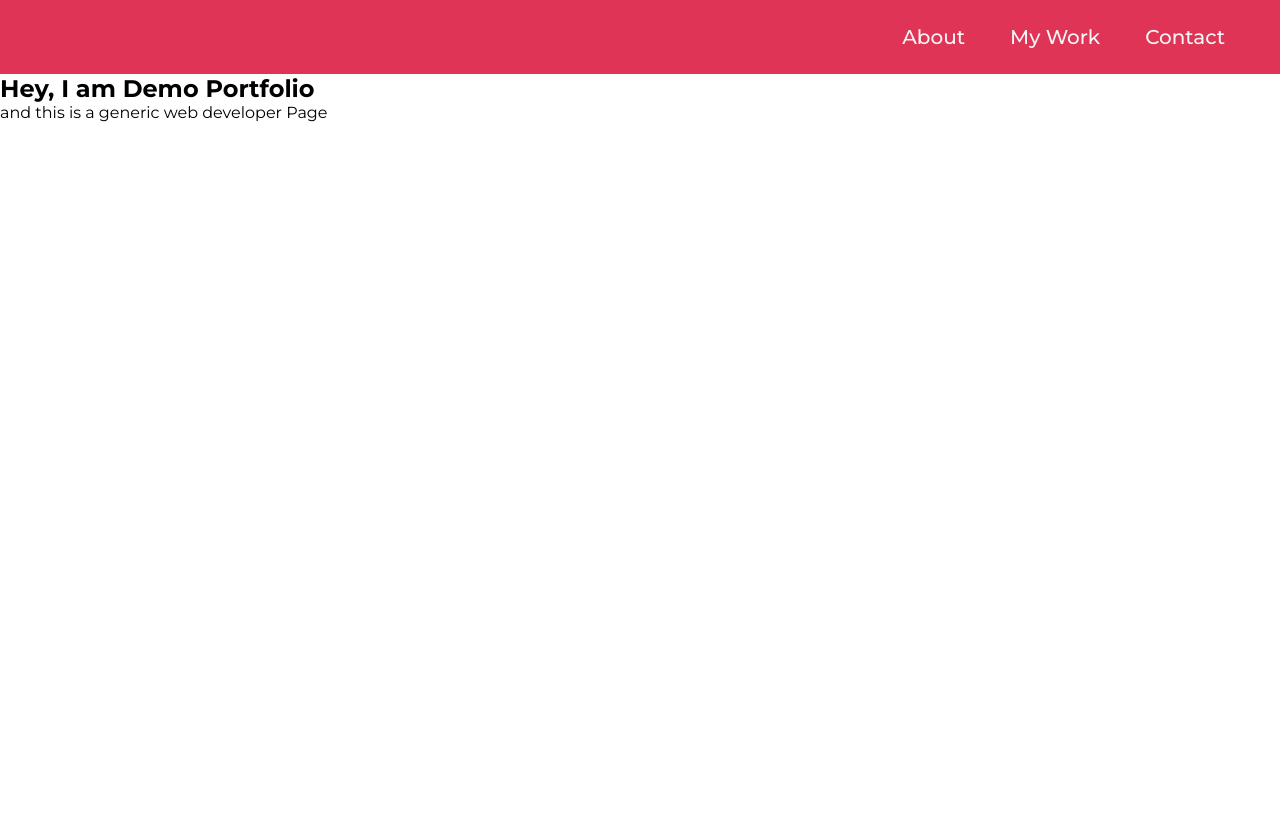
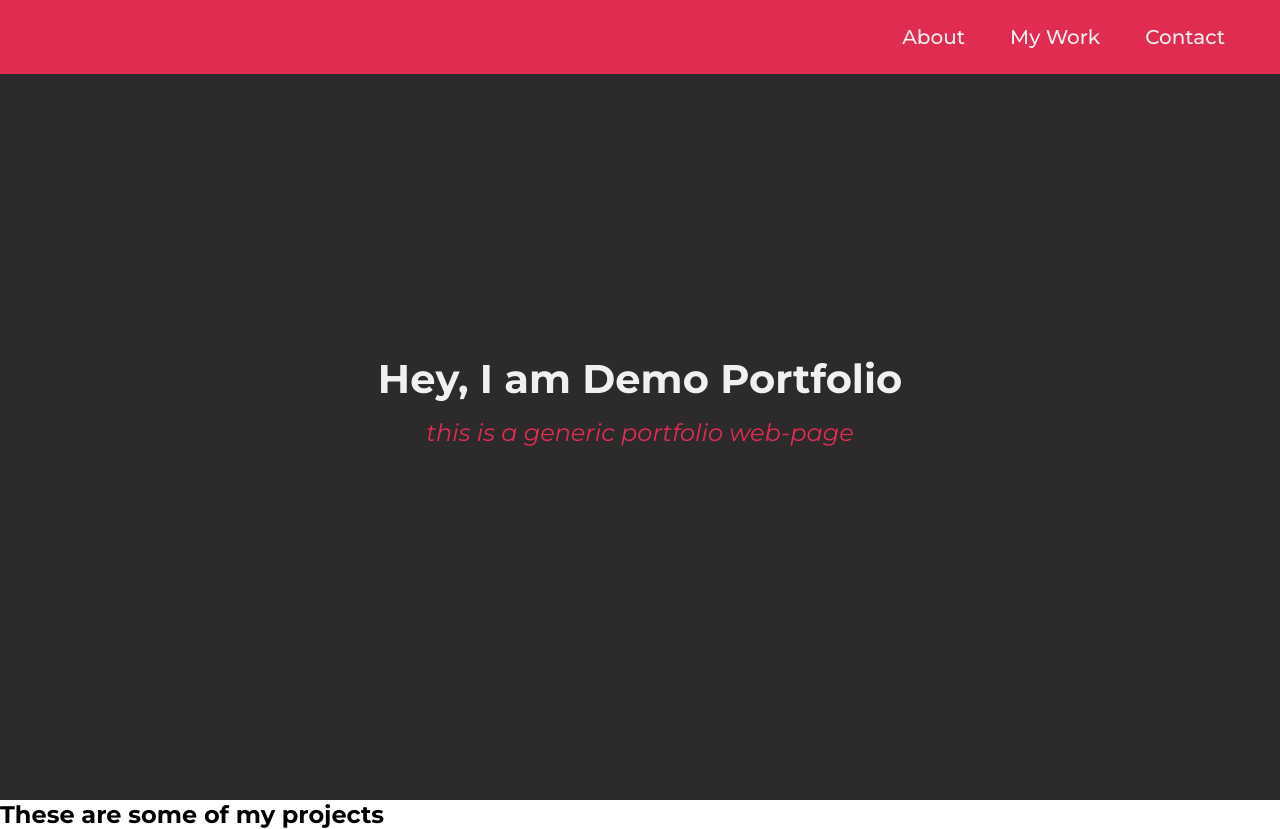
Before and after one commit to Allen1303/FreeCodeCamp-Responsive-WebDesign-Course, a plain HTML site: page Portfolio_Webpage_(Cert_Project)/portfolio_page.html in a window 1280 px wide. Before the commit the page ends 800 px from the top, so only its background shows below. Drawn offline with Linux system fonts and the light colour scheme.

Commit message:
Update navbar and about section styles

```diff
--- a/Portfolio_Webpage_(Cert_Project)/portfolio_page.css
+++ b/Portfolio_Webpage_(Cert_Project)/portfolio_page.css
@@ -6,8 +6,8 @@
   box-sizing: border-box;
 }
 :root {
-  --navbar-color: rgba(220, 20, 60, 0.863);
-  --primary-text-color: whitesmoke;
+  --navbar-color: rgba(239, 45, 84, 0.926);
+  --primary-text-color: rgba(245, 245, 245, 0.977);
 }
 
 body {
@@ -19,6 +19,10 @@ body {
   justify-content: flex-end; /* Aligns items to the end of the flex container (right side) */
   padding: 15px; /* Add padding to create space around the links */
   background-color: var(--navbar-color);
+  position: fixed;/*This positions the element relative to the viewport, so it will remain fixed in place even when scrolling.*/
+  top: 0;/*This ensures that the nav-bar is fixed to the top of the viewport.*/
+  width: 100%;/*This ensures that the nav-bar spans the entire width of the viewport.*/
+  z-index: 1000;/*This ensures that the nav-bar appears above other content on the page.*/
 }
 
 .nav-list {
@@ -33,14 +37,11 @@ body {
   color: var(--primary-text-color);
   font-size: 20px;
   font-weight: 500;
-
 }
 .nav-link:hover,
 .nav-link:focus {
-  text-decoration: underline;
-  text-underline-offset: 0.6rem;
   text-decoration-thickness: 2px;
-  transition: text-decoration 0.0s, background-color 0.0s, border-radius 0.0s, box-shadow 0.0s; /* Combined transition properties */
+  transition: text-decoration 0s, background-color 0s, border-radius 0s, box-shadow 0s; /* Combined transition properties */
   background-color: var(--primary-text-color);
   color: var(--navbar-color);
   padding: 5px;
@@ -54,3 +55,23 @@ body {
     font-size: 14px;
   }
 }
+.about_section {
+  display: flex;/* makes the container a flex container.*/
+  flex-direction: column;/*arranges the child elements in a column*/
+  align-items: center;/* centers the items horizontally within the container. */
+  justify-content: center; /*centers the items vertically within the container. */
+  width: 100%;/*sets the width of the welcome section to 100% of the viewport width*/
+  height: 100vh; /* sets the height of the container to the viewport height, ensuring it takes up the full height of the viewport.*/
+  background-color: #2c2a2a;
+}
+.about_section h1{
+  color: var(--primary-text-color);
+  font-size: 2.5rem;
+  margin-bottom: 15px;
+}
+.about_section p{
+font-style: italic;
+color: var(--navbar-color);
+font-size: 1.5rem;
+
+}
--- a/Portfolio_Webpage_(Cert_Project)/portfolio_page.html
+++ b/Portfolio_Webpage_(Cert_Project)/portfolio_page.html
@@ -3,23 +3,36 @@
   <head>
     <meta charset="UTF-8" />
     <meta name="viewport" content="width=device-width, initial-scale=1.0" />
-    <link rel="shortcut icon" href="assets/portfolio.svg" type="image/x-icon" />
+    <link rel="shortcut icon" href="assets/personal-website.png" type="image/x-icon" />
     <link rel="stylesheet" href="portfolio_page.css" />
     <title>Portfolio Demo</title>
   </head>
   <body>
     <nav id="nav-bar">
       <ul class="nav-list">
-        <li><a class="nav-link" href="#about">About</a></li>
+        <li><a class="nav-link" href="#about_section">About</a></li>
         <li><a class="nav-link" href="#my_work">My Work</a></li>
         <li><a class="nav-link" href="#contact">Contact</a></li>
       </ul>
     </nav>
 
-    <!--Welcome Section Starts here-->
-    <section id="welcome-section">
+    <!--About Section Starts here-->
+    <section id="about_section" class="about_section">
       <h1>Hey, I am Demo Portfolio</h1>
-      <p>and this is a generic web developer Page</p>
+      <p>this is a generic portfolio web-page</p>
+    </section>
+    <!--My Work Section Starts Here-->
+    <section id="my_work" class="my_work_section">
+      <h2 class="project_header">These are some of my projects</h2 class="project_header">
+        <div class="projects_grid">
+          <a href=""></a>
+          <a href=""></a>
+          <a href=""></a>
+          <a href=""></a>
+          <a href=""></a>
+          <a href=""></a>
+
+        </div>
     </section>
   </body>
 </html>
```
Also changed, not shown: Portfolio_Webpage_(Cert_Project)/assets/personal-website.png (added).
